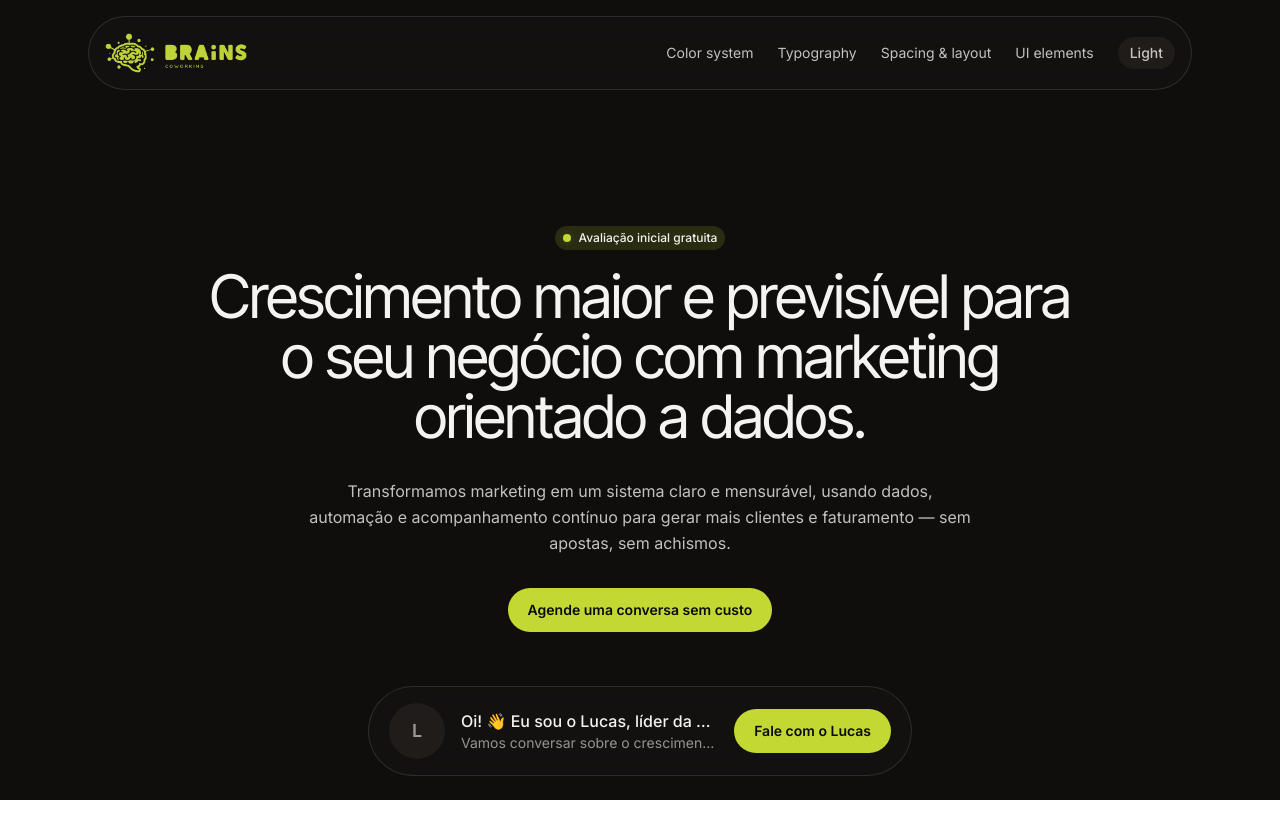
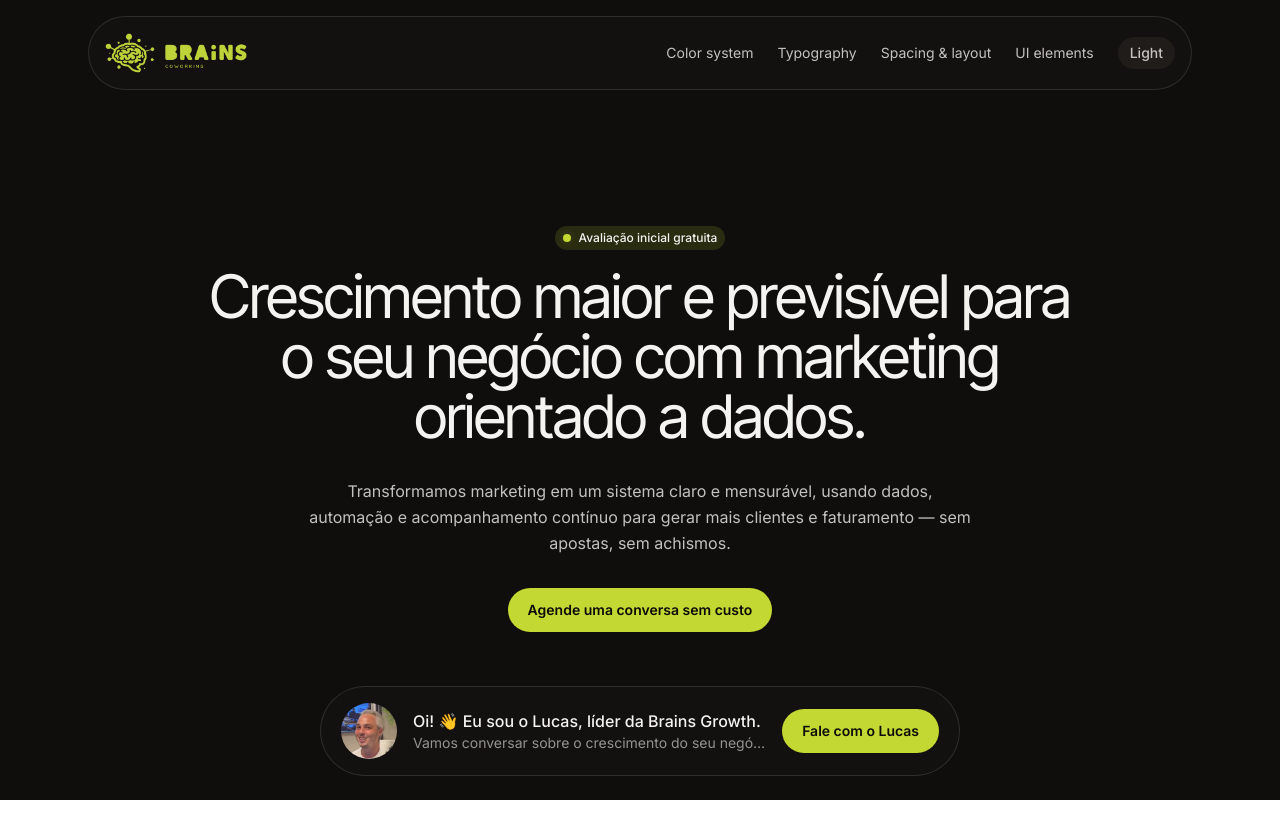
Before and after one commit to lucas-bids/brains-growth, a Next.js app: page / in a window 1280 px wide. Shown: the top 838 px of the page. Built offline with nearby package versions, Linux system fonts and the light colour scheme; grey boxes are pictures that could not be loaded.

Commit message:
tasK:added profile picture to FloatingCTA

```diff
--- a/app/components/FloatingCTA.tsx
+++ b/app/components/FloatingCTA.tsx
@@ -1,6 +1,7 @@
 "use client";
 
 import { useRef, useLayoutEffect } from "react";
+import Image from "next/image";
 import gsap from "gsap";
 import { ScrollTrigger } from "gsap/ScrollTrigger";
 
@@ -53,8 +54,8 @@ export function FloatingCTA() {
       const tl = gsap.timeline({
         scrollTrigger: {
           trigger: landingZone,
-          start: "bottom bottom",
-          end: "bottom bottom-=160",
+          start: "top bottom",
+          end: "bottom bottom-=100",
           scrub: true,
           invalidateOnRefresh: true,
         },
@@ -116,7 +117,7 @@ export function FloatingCTA() {
       ref={containerRef}
       role="region"
       aria-label="Fale com o Lucas"
-      className="fixed bottom-6 left-1/2 z-50 mx-auto w-full max-w-md -translate-x-1/2 px-4 md:max-w-xl"
+      className="fixed bottom-6 left-1/2 z-50 mx-auto w-full max-w-2xl -translate-x-1/2 px-4 md:max-w-2xl"
     >
       <div
         ref={pillRef}
@@ -124,14 +125,16 @@ export function FloatingCTA() {
       >
         {/* Left: Avatar + Text (hidden on mobile in floating state) */}
         <div className="flex min-w-0 flex-1 items-center gap-3 md:gap-4">
-          {/* Placeholder avatar */}
-          <div
-            className="relative h-12 w-12 shrink-0 overflow-hidden rounded-full bg-surface-2 md:h-14 md:w-14"
-            aria-hidden
-          >
-            <div className="flex h-full w-full items-center justify-center text-lg font-semibold text-text-muted">
-              L
-            </div>
+{/* Avatar */}
+<div className="relative h-12 w-12 shrink-0 overflow-hidden rounded-full bg-surface-2 md:h-14 md:w-14">
+            <Image
+              src="/images/perfil-lucas.jpeg"
+              alt="Lucas"
+              fill
+              className="object-cover"
+              sizes="(max-width: 768px) 48px, 56px"
+              priority
+            />
           </div>
 
           {/* Text stack: hidden on mobile (floating), revealed in expanded state via GSAP */}
```
Also changed, not shown: public/images/perfil-lucas.jpeg (added).
